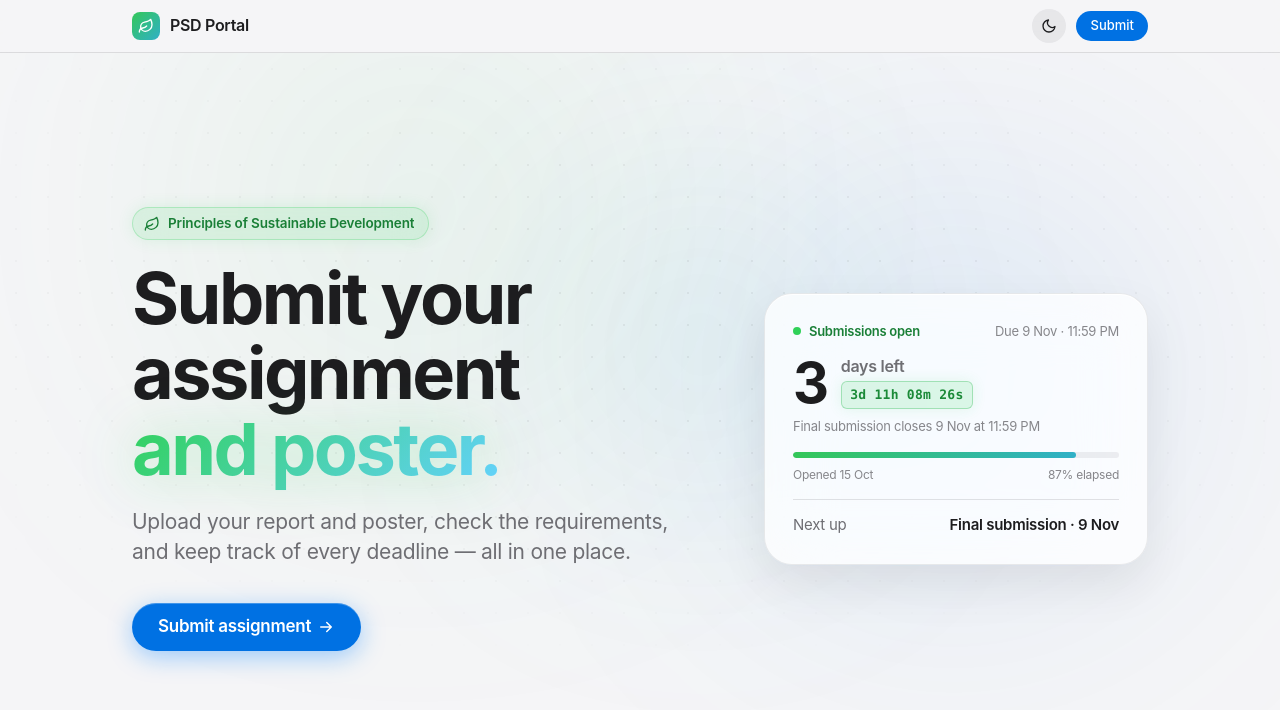
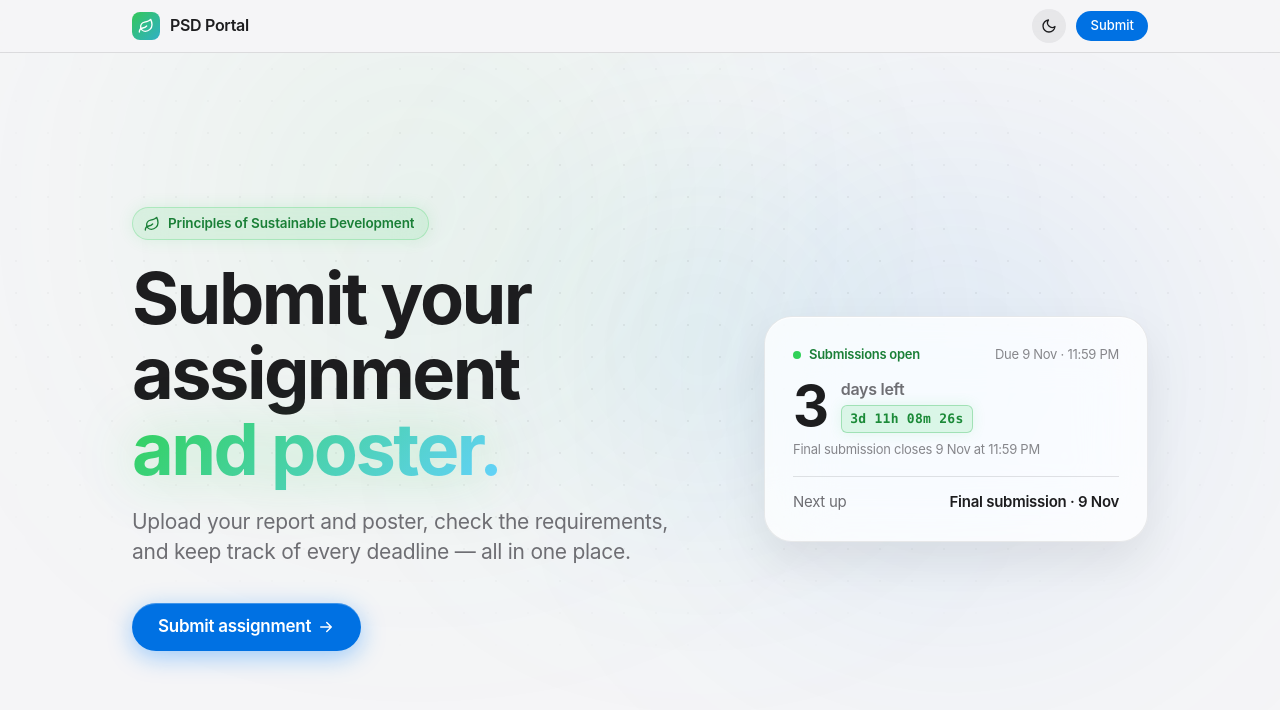
Before and after one commit to yash12345-ctrl/PSD_website, a React (Vite) app: page / in a window 1280 px wide. Shown: the top 710 px of the page. Built offline with nearby package versions, Linux system fonts and the light colour scheme; no server answers.

Commit message:
Remove progress bar and elapsed meta from hero status card

```diff
--- a/src/home/Home.tsx
+++ b/src/home/Home.tsx
@@ -144,7 +144,6 @@ export default function Home({ onOpenSubmit, onOpenAdmin: _onOpenAdmin }: HomePr
   const hoursLeft = Math.floor((totalSeconds % 86400) / 3600)
   const minutesLeft = Math.floor((totalSeconds % 3600) / 60)
   const secondsLeft = totalSeconds % 60
-  const progress = Math.min(1, Math.max(0, (now - opens) / (closes - opens)))
   const nextIndex = KEY_DATES.findIndex(d => d.date.getTime() >= now)
   const nextDate = nextIndex >= 0 ? KEY_DATES[nextIndex] : null
 
@@ -267,14 +266,6 @@ export default function Home({ onOpenSubmit, onOpenAdmin: _onOpenAdmin }: HomePr
                   : 'Final submission closes 9 Nov at 11:59 PM'}
               </p>
 
-              <div className="progress" role="progressbar" aria-valuenow={Math.round(progress * 100)} aria-valuemin={0} aria-valuemax={100}>
-                <span style={{ width: `${progress * 100}%` }} />
-              </div>
-              <div className="status-meta">
-                <span>Opened {formatShortDate(WINDOW_OPENS)}</span>
-                <span>{Math.round(progress * 100)}% elapsed</span>
-              </div>
-
               {nextDate && (
                 <div className="status-next">
                   <span>Next up</span>
```
